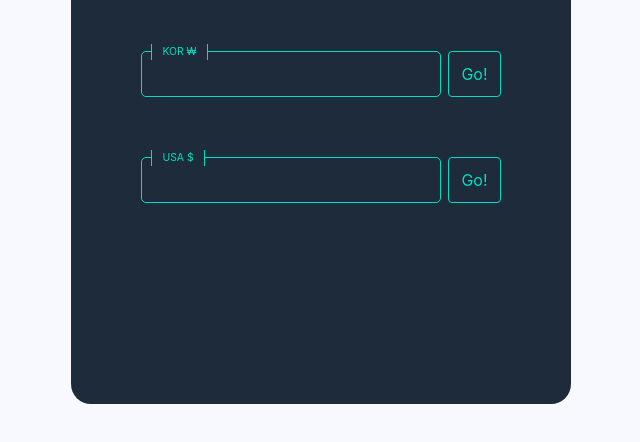
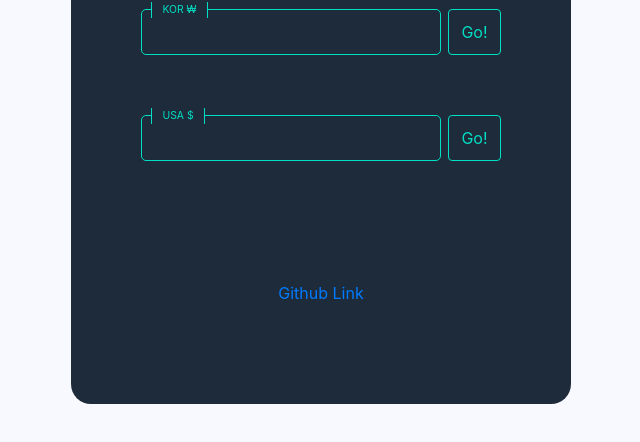
Before and after one commit to pio2725/kor-usa-exchange-rate, a plain HTML site: page index.html in a window 1280 px wide. Shown: the part 236-678 px from the top of the page, without its empty margins (319-959 px from the left). Drawn offline with nearby package versions, Linux system fonts and the light colour scheme.

Commit message:
add link

```diff
--- a/index.html
+++ b/index.html
@@ -36,8 +36,11 @@
 
         </div>
 
+        <div class="footer">
+          <a id="github-link" href="https://github.com/pio2725/kor-usa-exchange-rate">Github Link</a>
+        </div>
+    </div>
 
-    </div>
 
 
     <script src="https://cdnjs.cloudflare.com/ajax/libs/moment.js/2.24.0/moment.min.js" integrity="sha256-4iQZ6BVL4qNKlQ27TExEhBN1HFPvAvAMbFavKKosSWQ=" crossorigin="anonymous"></script>
--- a/style.css
+++ b/style.css
@@ -44,6 +44,8 @@
     position: relative;
     width: 250px;
 }
+
+
 
 .inputbox input {
     width: 100%;
```
